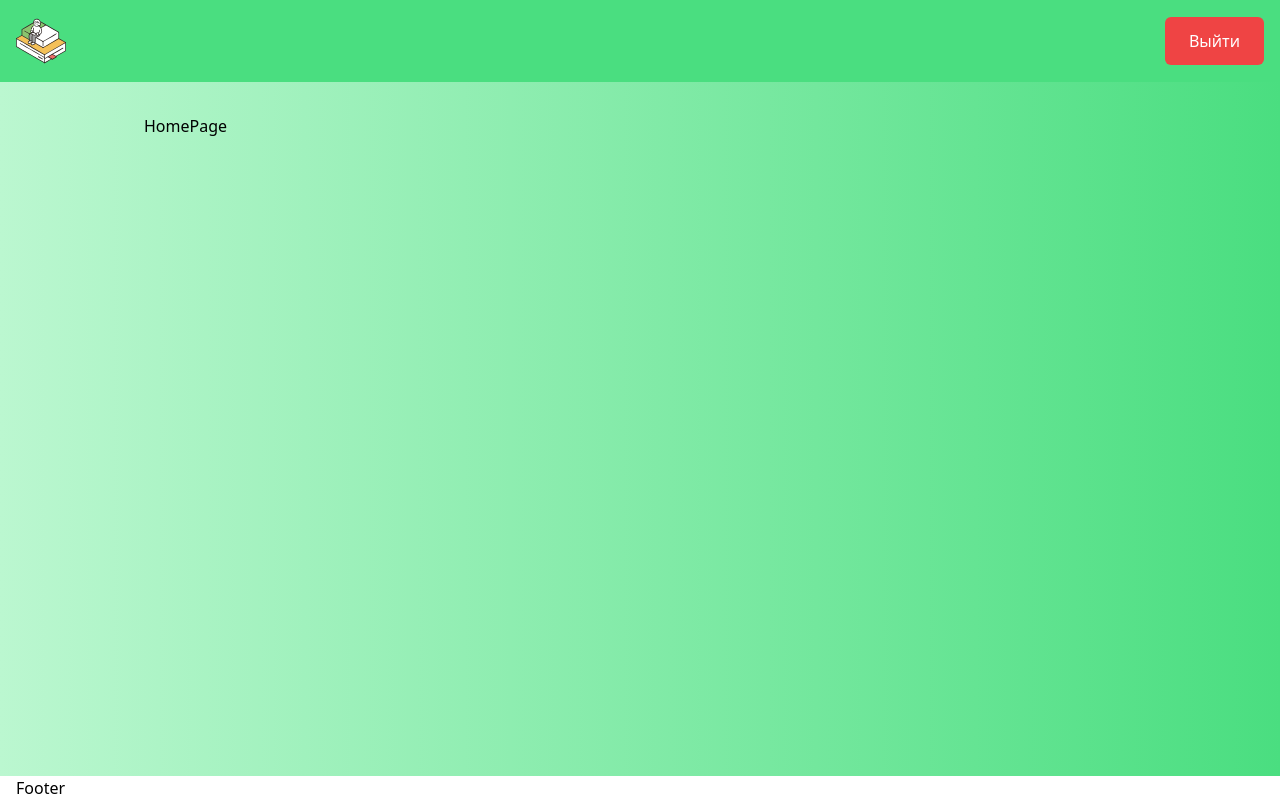
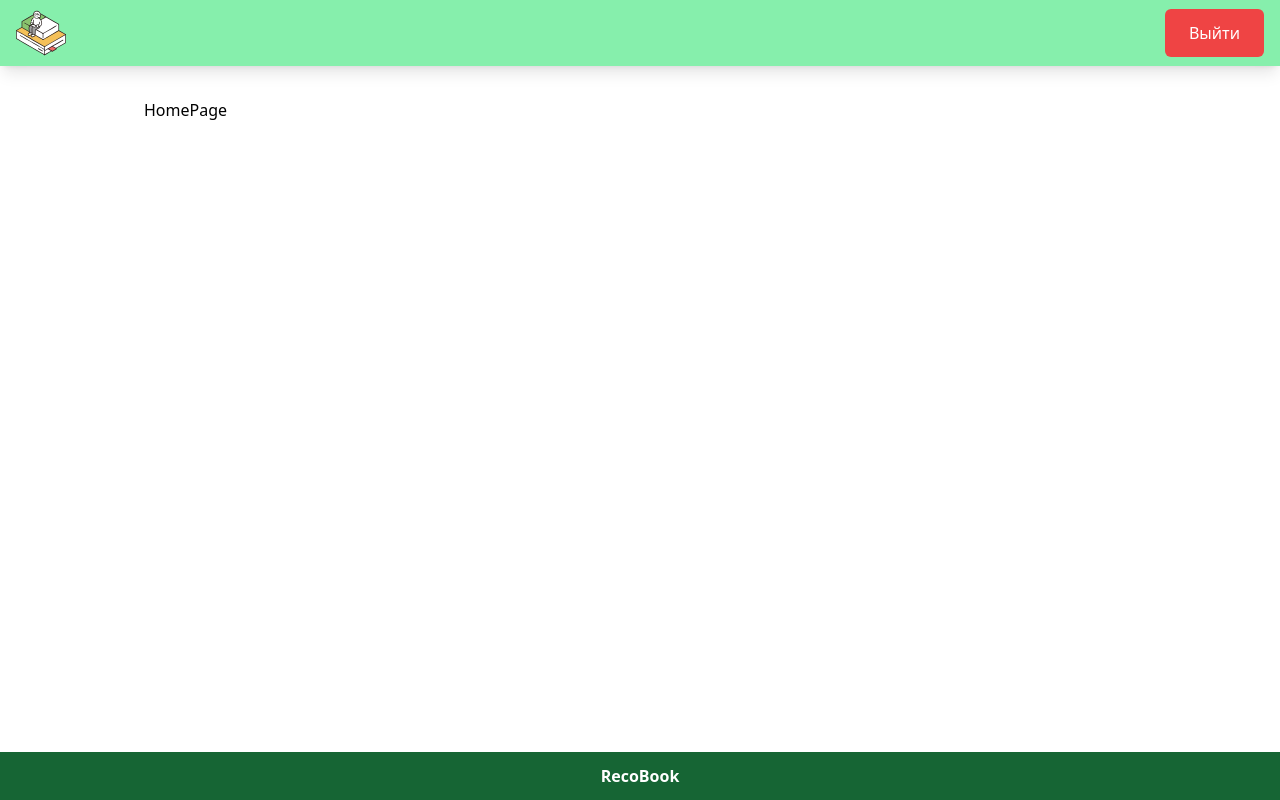
Before and after one commit to iren-pd/book-recommendation-app, a React (Vite) app: page / in a window 1280 px wide. Built offline with nearby package versions, Linux system fonts and the light colour scheme.

Commit message:
Change styles for header, main, footer

```diff
--- a/src/components/layout/Footer.tsx
+++ b/src/components/layout/Footer.tsx
@@ -7,8 +7,10 @@
 
     return (
         !isAuth && (
-            <footer>
-                <div className="w-full max-w-5xl px-4">Footer</div>
+            <footer className="bg-green-800 text-white shadow-lg py-3 bg-cover bg-center">
+                <p className="container mx-auto flex justify-center font-bold">
+                    RecoBook
+                </p>
             </footer>
         )
     );
--- a/src/components/layout/Header.tsx
+++ b/src/components/layout/Header.tsx
@@ -9,7 +9,7 @@
 
     return (
         !isAuth && (
-            <header className="bg-green-400 text-white shadow-lg py-4">
+            <header className="bg-green-300 text-white shadow-lg py-2">
                 <div className="container mx-auto flex justify-between items-center px-4">
                     <a href="/" className="hover:text-green-300">
                         <img
--- a/src/components/layout/Main.tsx
+++ b/src/components/layout/Main.tsx
@@ -1,12 +1,12 @@
-import React, { FC } from 'react'
-import AppRouter from '@recobook/routes/AppRouter'
+import AppRouter from '@recobook/routes/AppRouter';
+import { FC } from 'react';
 
-export const Main:FC = () => {
-  return (
-    <main className="bg-gradient-to-r from-green-200 to-green-400 flex justify-center py-8">
-        <div className="w-full max-w-5xl px-4">
-        <AppRouter/>
-        </div>
-    </main>
-  )
-}
+export const Main: FC = () => {
+    return (
+        <main className="flex justify-center py-8">
+            <div className="w-full max-w-5xl px-4">
+                <AppRouter />
+            </div>
+        </main>
+    );
+};
```
